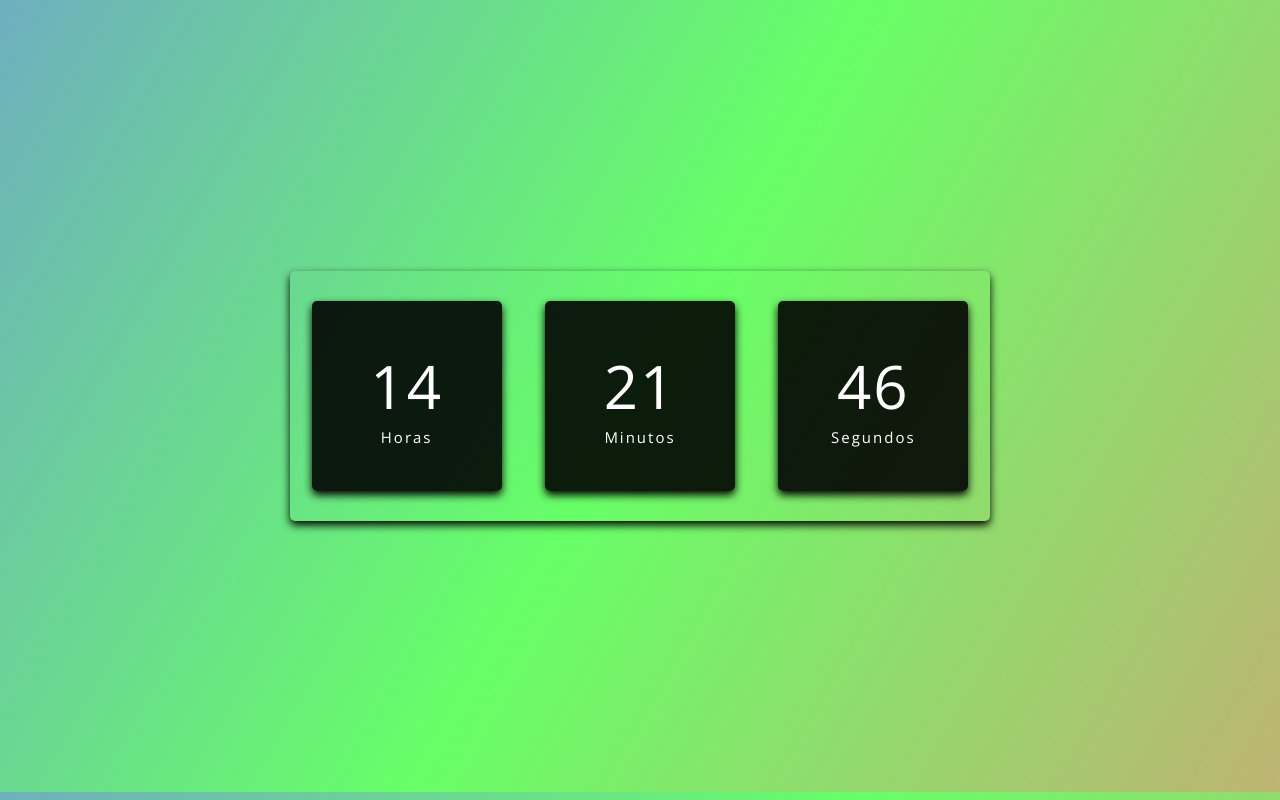
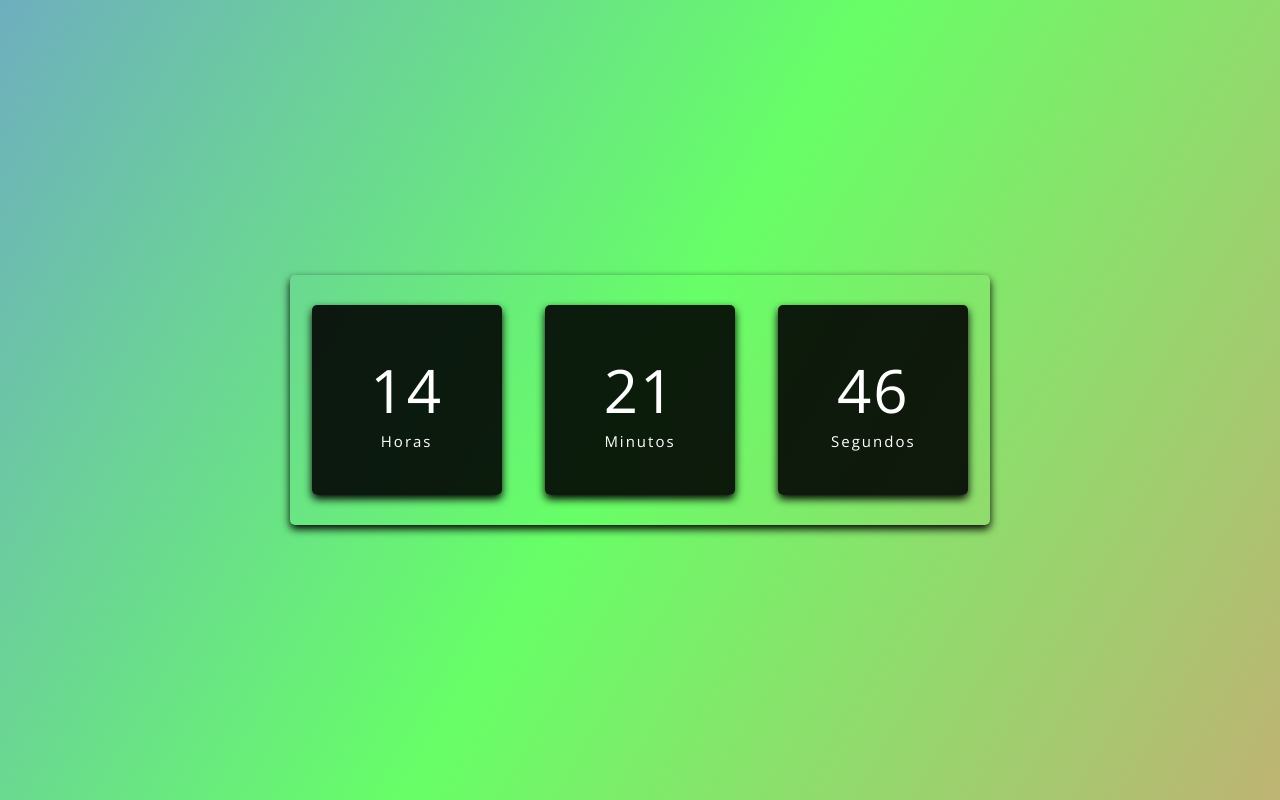
Before and after one commit to Thiagomuniz012/js-relogio, a plain HTML site: page index.html in a window 1280 px wide. Drawn offline with nearby package versions, Linux system fonts and the light colour scheme.

Commit message:
Atualizando css e adicionando reset

```diff
--- a/css/style.css
+++ b/css/style.css
@@ -6,6 +6,12 @@ body {
   animation: animarGradiente 10s linear infinite;
   animation-direction: alternate;
   animation-timing-function: ease-in-out;
+}
+
+*{
+  box-sizing: border-box;
+  padding: 0;
+  margin: 0;
 }
 
 @keyframes animarGradiente {
@@ -25,7 +31,7 @@ body {
     display: flex;
     align-items: center;
     justify-content: center;
-    height: 97vh;
+    height: 100vh;
 }
 
 .relogio{
```
